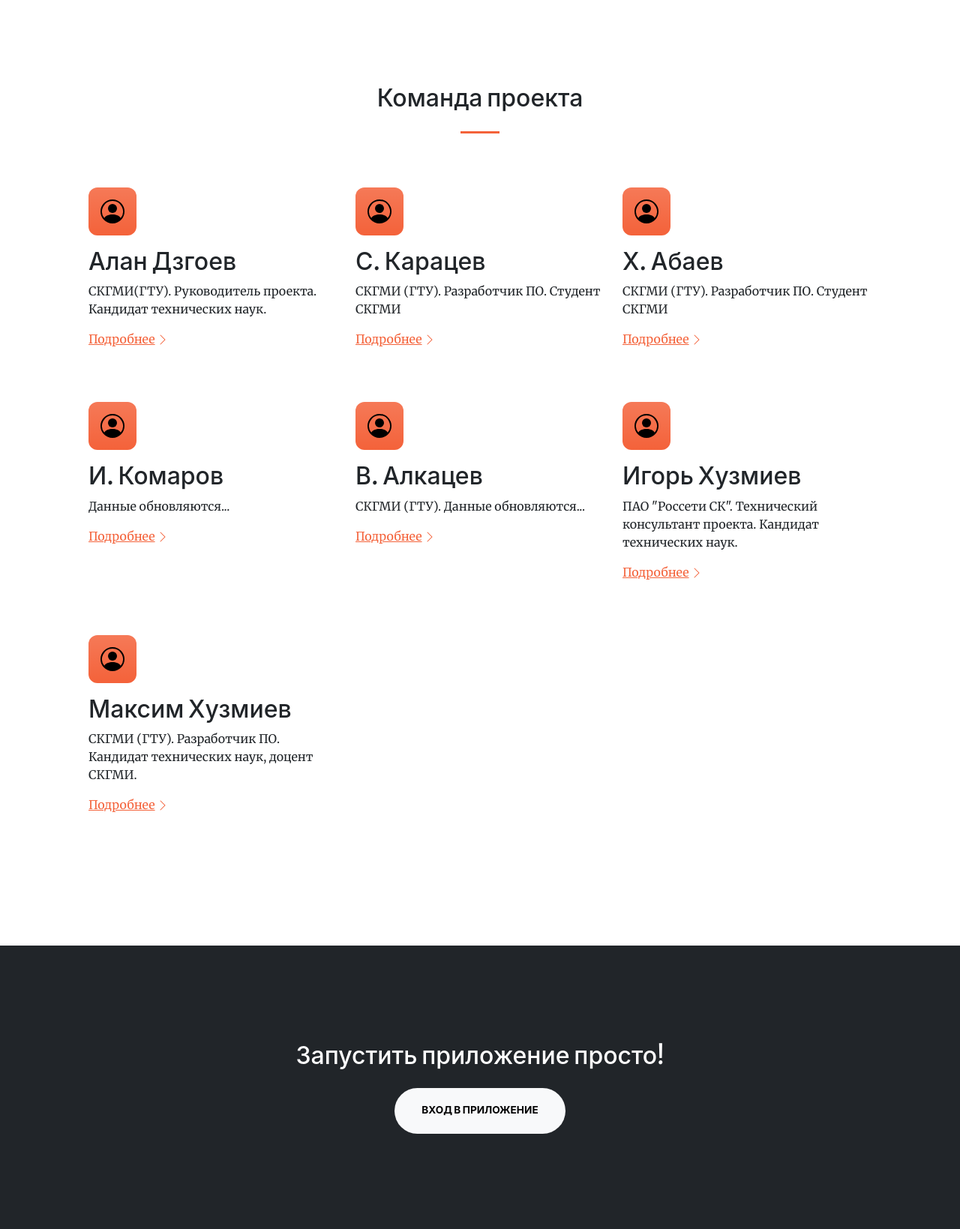
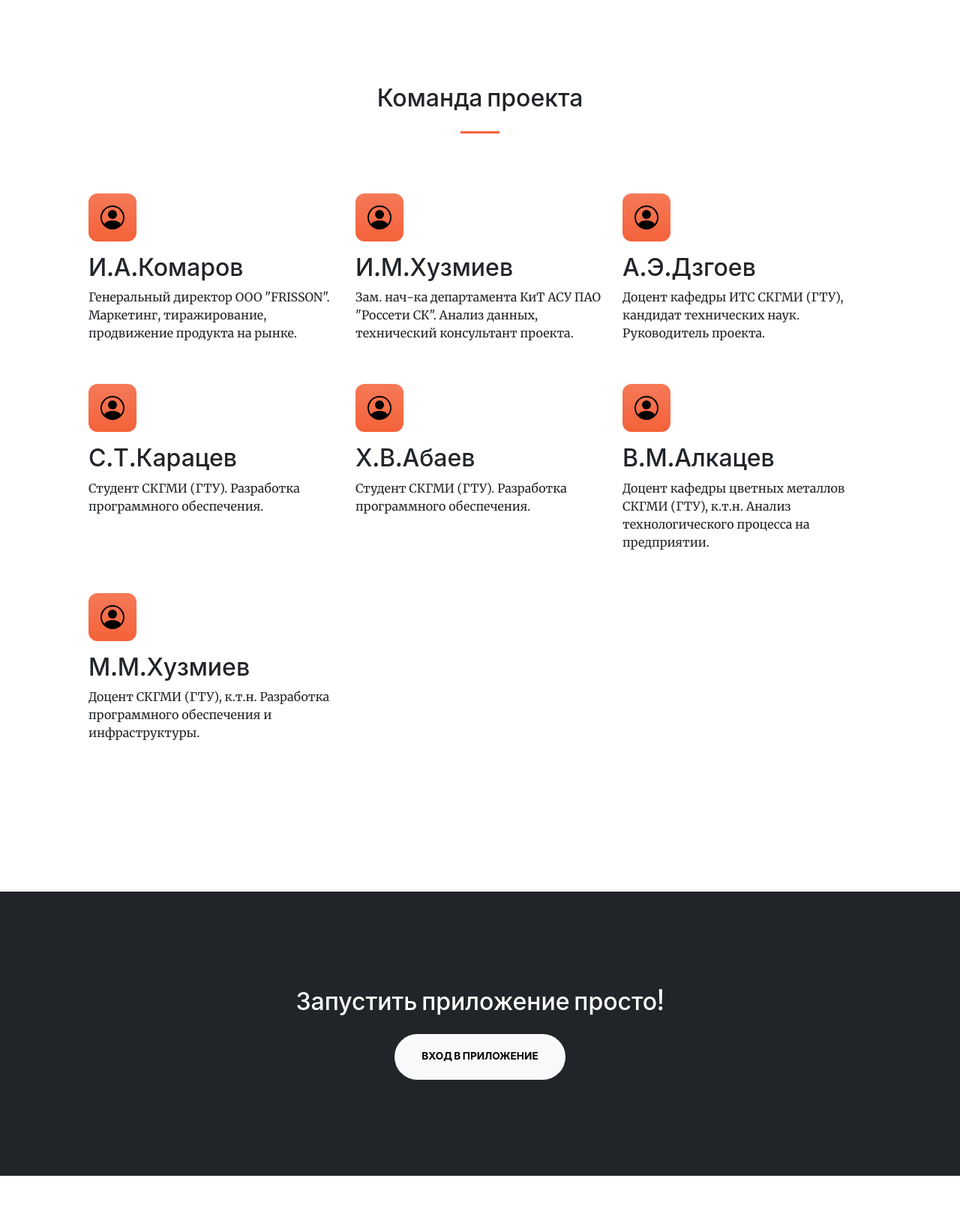
Before and after one commit to harinag/mlprognoz, a FastAPI app: page / in a window 1280 px wide. Shown: the part 1936-3575 px from the top of the page at 75% size. Run offline with FastAPI, Linux system fonts and the light colour scheme; some libraries are stand-ins or nearby versions.

Commit message:
Changed positions of team members in landing

```diff
--- a/templates/index-landing.jinja2
+++ b/templates/index-landing.jinja2
@@ -109,96 +109,80 @@
             <h2 class="text-center mt-0">Команда проекта</h2>
             <hr class="divider" />
             <div class="row g-4 py-5 row-cols-1 row-cols-lg-3">
-                <!-- Alan Dzgoev -->
-                <div class="feature col">
+                <!-- Ivan Komarov -->
+                <div class="feature col py-2">
                     <div class="feature-icon d-inline-flex align-items-center justify-content-center bg-primary bg-gradient text-white fs-2 mb-3">
                     <svg class="bi" width="1em" height="1em"><use xlink:href="#people-circle"/></svg>
                     </div>
-                    <h2>Алан Дзгоев</h2>
+                    <h2>И.А.Комаров</h2>
                     <p>
-                        СКГМИ(ГТУ). Руководитель проекта. Кандидат технических наук.
+                        Генеральный директор ООО "FRISSON". Маркетинг, тиражирование, продвижение продукта на рынке.
                     </p>
+                    <!--
                     <a href="#team" class="icon-link d-inline-flex align-items-center">Подробнее
                     <svg class="bi" width="1em" height="1em"><use xlink:href="#chevron-right"/></svg>
                     </a>
+                    -->
                 </div>
-                <!-- S. Karatsev -->
-                <div class="feature col">
+                <!-- Igor Huzmiev -->
+                <div class="feature col py-2">
                     <div class="feature-icon d-inline-flex align-items-center justify-content-center bg-primary bg-gradient text-white fs-2 mb-3">
                     <svg class="bi" width="1em" height="1em"><use xlink:href="#people-circle"/></svg>
                     </div>
-                    <h2>С. Карацев</h2>
+                    <h2>И.М.Хузмиев</h2>
                     <p>
-                        СКГМИ (ГТУ). Разработчик ПО. Студент СКГМИ
+                        Зам. нач-ка департамента КиТ АСУ ПАО "Россети СК". Анализ данных, технический консультант проекта.
                     </p>
-                    <a href="#team" class="icon-link d-inline-flex align-items-center">Подробнее
-                    <svg class="bi" width="1em" height="1em"><use xlink:href="#chevron-right"/></svg>
-                    </a>
                 </div>
-                <!-- H. Abaev -->
-                <div class="feature col">
+                <!-- Alan Dzgoev -->
+                <div class="feature col py-2">
                     <div class="feature-icon d-inline-flex align-items-center justify-content-center bg-primary bg-gradient text-white fs-2 mb-3">
                     <svg class="bi" width="1em" height="1em"><use xlink:href="#people-circle"/></svg>
                     </div>
-                    <h2>Х. Абаев</h2>
+                    <h2>А.Э.Дзгоев</h2>
                     <p>
-                        СКГМИ (ГТУ). Разработчик ПО. Студент СКГМИ
+                        Доцент кафедры ИТС СКГМИ (ГТУ), кандидат технических наук. Руководитель проекта.
                     </p>
-                    <a href="#team" class="icon-link d-inline-flex align-items-center">Подробнее
-                    <svg class="bi" width="1em" height="1em"><use xlink:href="#chevron-right"/></svg>
-                    </a>
                 </div>
-                <!-- Komarov -->
-                <div class="feature col py-5">
+                <!-- S. Karatsev -->
+                <div class="feature col py-2">
                     <div class="feature-icon d-inline-flex align-items-center justify-content-center bg-primary bg-gradient text-white fs-2 mb-3">
                     <svg class="bi" width="1em" height="1em"><use xlink:href="#people-circle"/></svg>
                     </div>
-                    <h2>И. Комаров</h2>
+                    <h2>С.Т.Карацев</h2>
                     <p>
-                        Данные обновляются...
+                        Студент СКГМИ (ГТУ). Разработка программного обеспечения.
                     </p>
-                    <a href="#team" class="icon-link d-inline-flex align-items-center">Подробнее
-                    <svg class="bi" width="1em" height="1em"><use xlink:href="#chevron-right"/></svg>
-                    </a>
                 </div>
-                <!-- Alkacev -->
-                <div class="feature col py-5">
+                <!-- H. Abaev -->
+                <div class="feature col py-2">
                     <div class="feature-icon d-inline-flex align-items-center justify-content-center bg-primary bg-gradient text-white fs-2 mb-3">
                     <svg class="bi" width="1em" height="1em"><use xlink:href="#people-circle"/></svg>
                     </div>
-                    <h2>В. Алкацев</h2>
+                    <h2>Х.В.Абаев</h2>
                     <p>
-                        СКГМИ (ГТУ). Данные обновляются...
+                        Студент СКГМИ (ГТУ). Разработка программного обеспечения.
                     </p>
-                    <a href="#team" class="icon-link d-inline-flex align-items-center">Подробнее
-                    <svg class="bi" width="1em" height="1em"><use xlink:href="#chevron-right"/></svg>
-                    </a>
                 </div>
-                <!-- I. Huzmiev -->
-                <div class="feature col py-5">
+                <!-- Alkacev -->
+                <div class="feature col py-2">
                     <div class="feature-icon d-inline-flex align-items-center justify-content-center bg-primary bg-gradient text-white fs-2 mb-3">
                     <svg class="bi" width="1em" height="1em"><use xlink:href="#people-circle"/></svg>
                     </div>
-                    <h2>Игорь Хузмиев</h2>
+                    <h2>В.М.Алкацев</h2>
                     <p>
-                        ПАО "Россети СК". Технический консультант проекта. Кандидат технических наук.
+                        Доцент кафедры цветных металлов СКГМИ (ГТУ), к.т.н. Анализ технологического процесса на предприятии.
                     </p>
-                    <a href="#team" class="icon-link d-inline-flex align-items-center">Подробнее
-                    <svg class="bi" width="1em" height="1em"><use xlink:href="#chevron-right"/></svg>
-                    </a>
                 </div>
                 <!-- M. Huzmiev -->
-                <div class="feature col">
+                <div class="feature col py-2">
                     <div class="feature-icon d-inline-flex align-items-center justify-content-center bg-primary bg-gradient text-white fs-2 mb-3">
                     <svg class="bi" width="1em" height="1em"><use xlink:href="#people-circle"/></svg>
                     </div>
-                    <h2>Максим Хузмиев</h2>
+                    <h2>М.М.Хузмиев</h2>
                     <p>
-                        СКГМИ (ГТУ). Разработчик ПО. Кандидат технических наук, доцент СКГМИ.
+                        Доцент СКГМИ (ГТУ), к.т.н. Разработка программного обеспечения и инфраструктуры.
                     </p>
-                    <a href="#team" class="icon-link d-inline-flex align-items-center">Подробнее
-                    <svg class="bi" width="1em" height="1em"><use xlink:href="#chevron-right"/></svg>
-                    </a>
                 </div>
             </div>
         </div>
```
